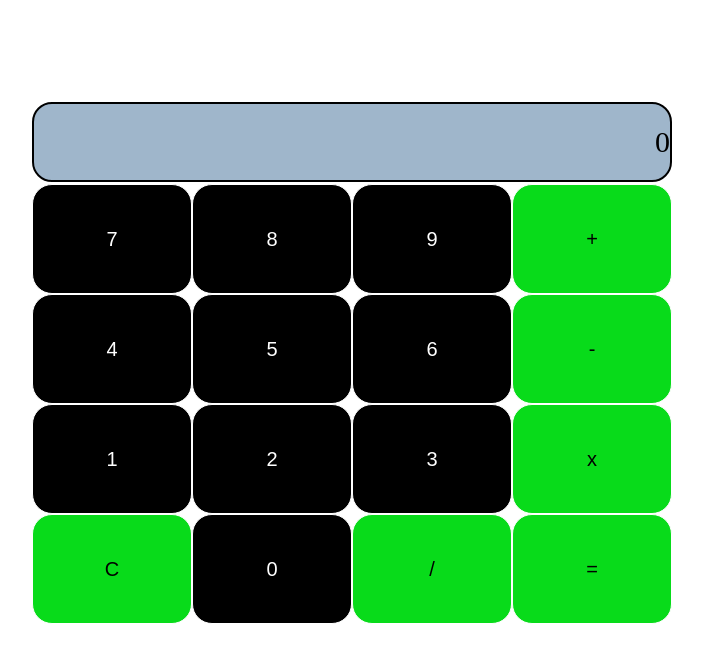
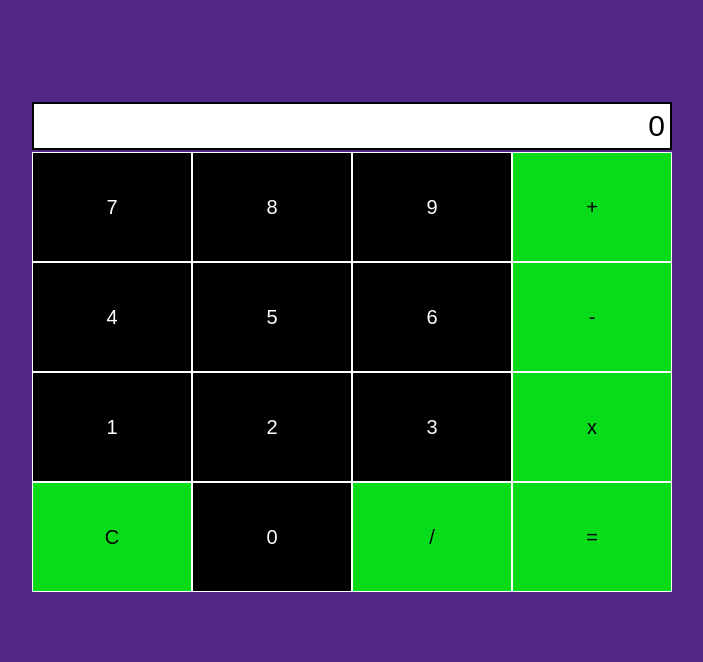
Before and after one commit to Panos-Stergioulas-Mpolis/React-Calculator, a React (Create React App) app: page / in a window 1280 px wide. Shown: the top 662 px of the page, without its empty margins (288-991 px from the left). Built offline with nearby package versions, Linux system fonts and the light colour scheme.

Commit message:
Changed css

```diff
--- a/src/components/buttons.css
+++ b/src/components/buttons.css
@@ -19,7 +19,6 @@
     background-color: black;
     border: 1px solid white;
     font-size: 20px;
-    border-radius: 20px;
 }
 
 .buttons > div > button:hover{
--- a/src/components/screen.css
+++ b/src/components/screen.css
@@ -6,11 +6,11 @@
 
 .screen{
     width: 100%;
-    background-color: rgb(159, 182, 203);
-    height: 10vh;
+    background-color: rgb(255, 255, 255);
+    height: fit-content;
+    padding: 5px;
     border: 2px solid black;
     display: flex;
     align-items: center;
     justify-content: end;
-    border-radius: 20px;
 }
--- a/src/styles.css
+++ b/src/styles.css
@@ -6,6 +6,8 @@
 
 body{
     font-size: 30px;
+    background-color: rgb(82, 39, 134);
+    font-family: sans-serif;
 }
 
 .container{
```
